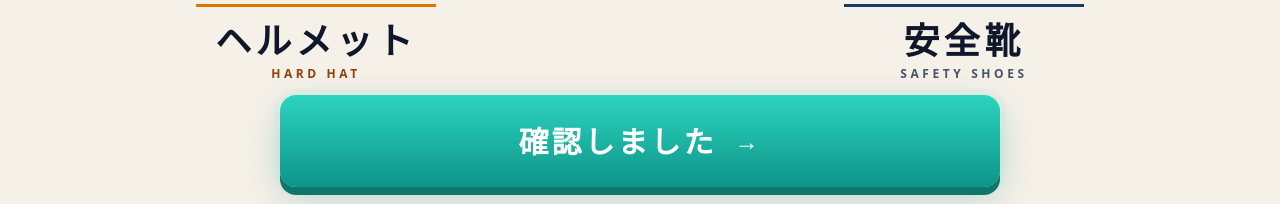
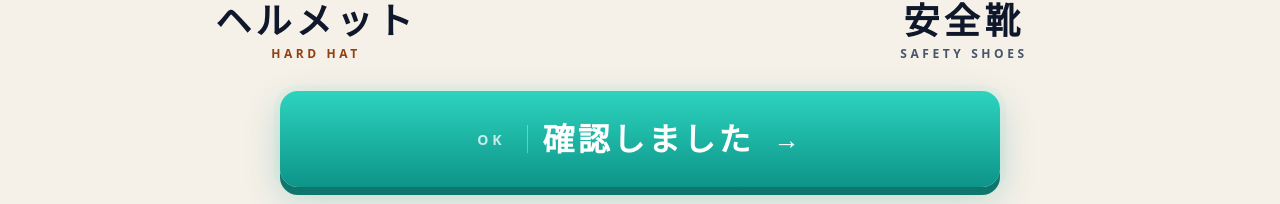
Before and after one commit to icc29669-cyber/truck-reception-app, a Next.js app: page /kiosk/caution in a window 1280 px wide. Shown: the part 593-797 px from the top of the page. Built offline with nearby package versions, Linux system fonts and the light colour scheme.

Commit message:
R7: CTAにOKプレフィックス、ラベルとのマージン28pxに拡大

```diff
--- a/src/app/kiosk/caution/page.tsx
+++ b/src/app/kiosk/caution/page.tsx
@@ -219,18 +219,20 @@ export default function CautionPage() {
         <button
           onPointerDown={() => router.push("/kiosk/phone")}
           style={{
-            width: 720, height: 92, fontSize: 30, fontWeight: 900,
+            width: 720, height: 96, fontSize: 32, fontWeight: 900,
             background: "linear-gradient(180deg, #2DD4BF 0%, #0D9488 100%)",
-            color: "#fff", border: "none", borderRadius: 16,
+            color: "#fff", border: "none", borderRadius: 18,
             cursor: "pointer",
             display: "flex", alignItems: "center", justifyContent: "center",
             gap: 14, letterSpacing: "0.1em",
             animation: "caution-enter-up 0.34s ease-out 0.52s both, caution-pulse 3.2s ease-in-out 1.2s infinite",
-            marginTop: 12, flexShrink: 0,
+            marginTop: 28, flexShrink: 0,
           }}
         >
+          <span style={{ fontSize: 14, fontWeight: 700, letterSpacing: "0.28em", opacity: 0.75, marginRight: 8 }}>OK</span>
+          <span style={{ width: 1, height: 28, background: "rgba(255,255,255,0.35)" }} />
           確認しました
-          <span style={{ fontSize: 24, marginLeft: 4 }}>→</span>
+          <span style={{ fontSize: 26, marginLeft: 6 }}>→</span>
         </button>
       </div>
     </div>
```
